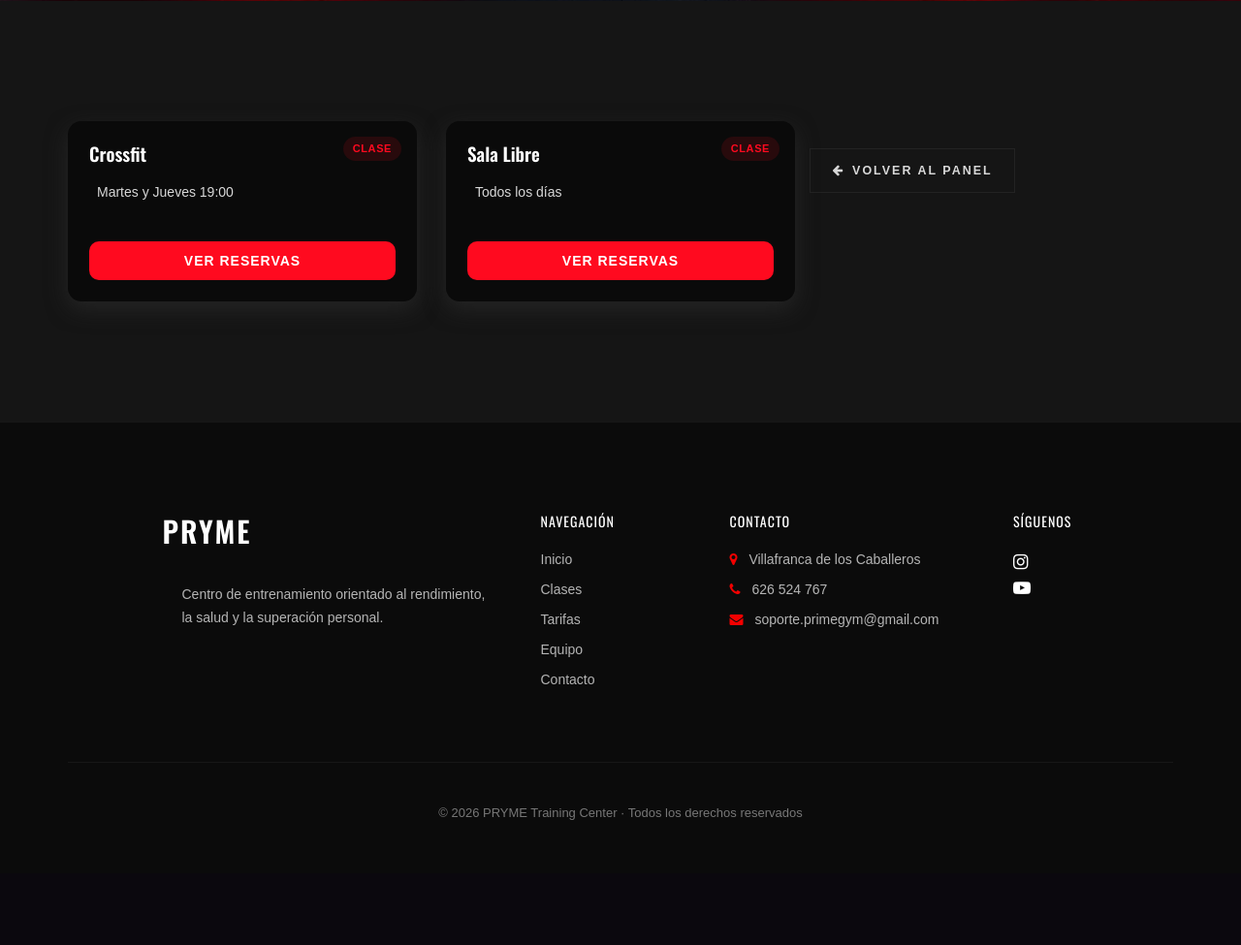
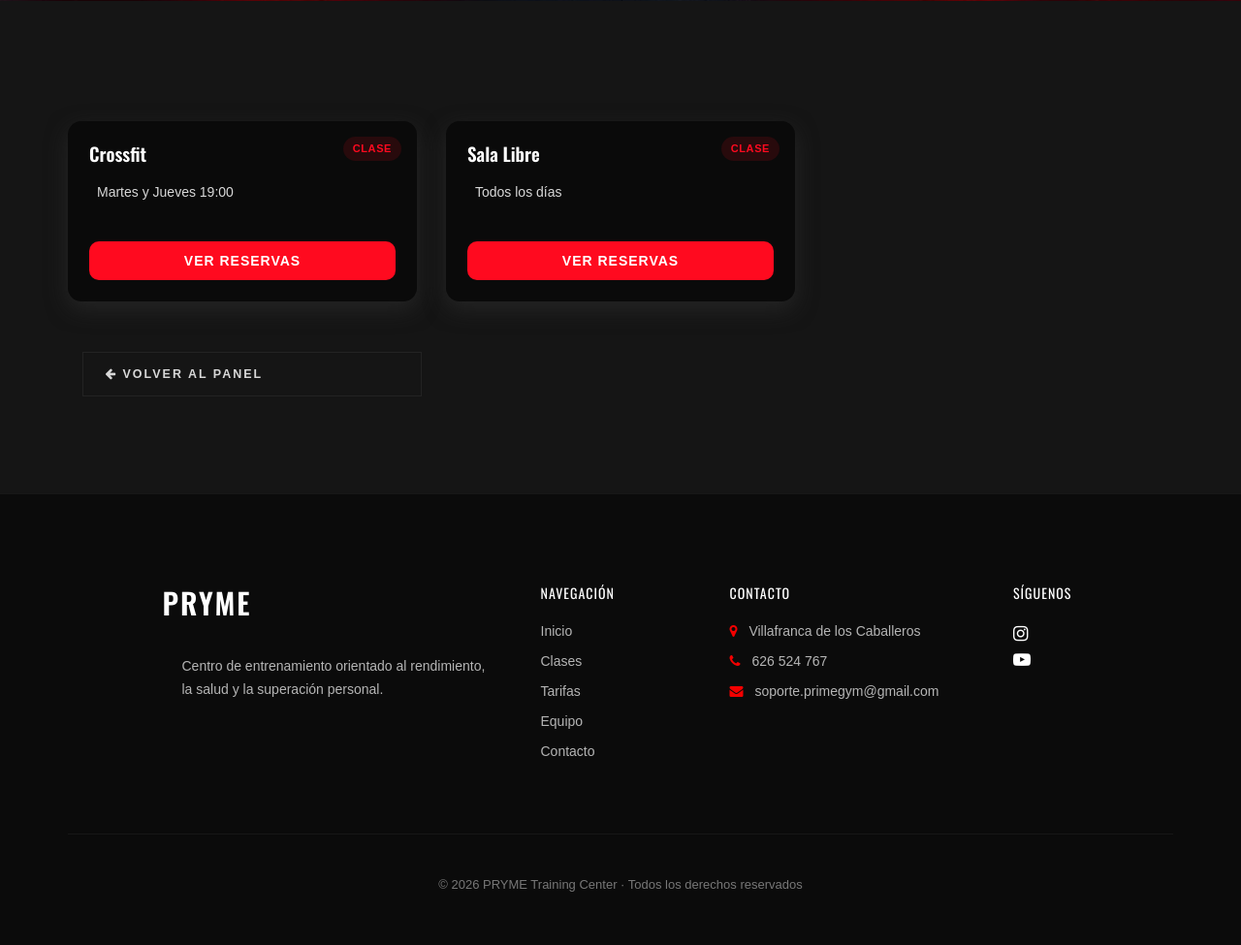
Before and after one commit to cosmincostea21/TFG-PrimeGym, a Django app: page /entrenador/mis-clases/ in a window 1280 px wide. Shown: the part 499-1474 px from the top of the page at 97% size. Before the commit the page ends 1345 px from the top, so only its background shows below. Run offline with Django 5.2, Linux system fonts and the light colour scheme; a user stored in the database is signed in; data comes from the database, SQL or seed files in the repository; both versions use the stored data as it was after the commit; some libraries are stand-ins or nearby versions; some web fonts are replaced.

Commit message:
{main} corrección boton volver mis clases

```diff
--- a/prime_gym/entrenador/templates/entrenador/mis_clases.html
+++ b/prime_gym/entrenador/templates/entrenador/mis_clases.html
@@ -38,16 +38,20 @@
                    class="primary-btn mt-3">
                     Ver reservas
                 </a>
+            </div>
 
-            </div>
         </div>
+
     </div>
+
 {% empty %}
     <p>No tienes clases asignadas</p>
 {% endfor %}
 
+</div>
+
 <!-- VOLVER -->
-<div class="rc-footer">
+<div class="rc-footer col-lg-4">
     <a href="{% url 'entrenador:panel' %}" class="rc-btn rc-btn--ghost">
         <i class="fa fa-arrow-left"></i>
         <span>Volver al Panel</span>
--- a/prime_gym/static/css/entrenador/style_mis_clases.css
+++ b/prime_gym/static/css/entrenador/style_mis_clases.css
@@ -112,10 +112,11 @@ p {
 }
 
 .rc-footer {
+    display: block;
     margin-top: 1.75rem;
 }
 .rc-btn{
-    display: inline-flex;
+    display: block;
     align-items: center;
     justify-content: center;
     gap: 0.5rem;
```
Also changed, not shown: prime_gym/db.sqlite3.
